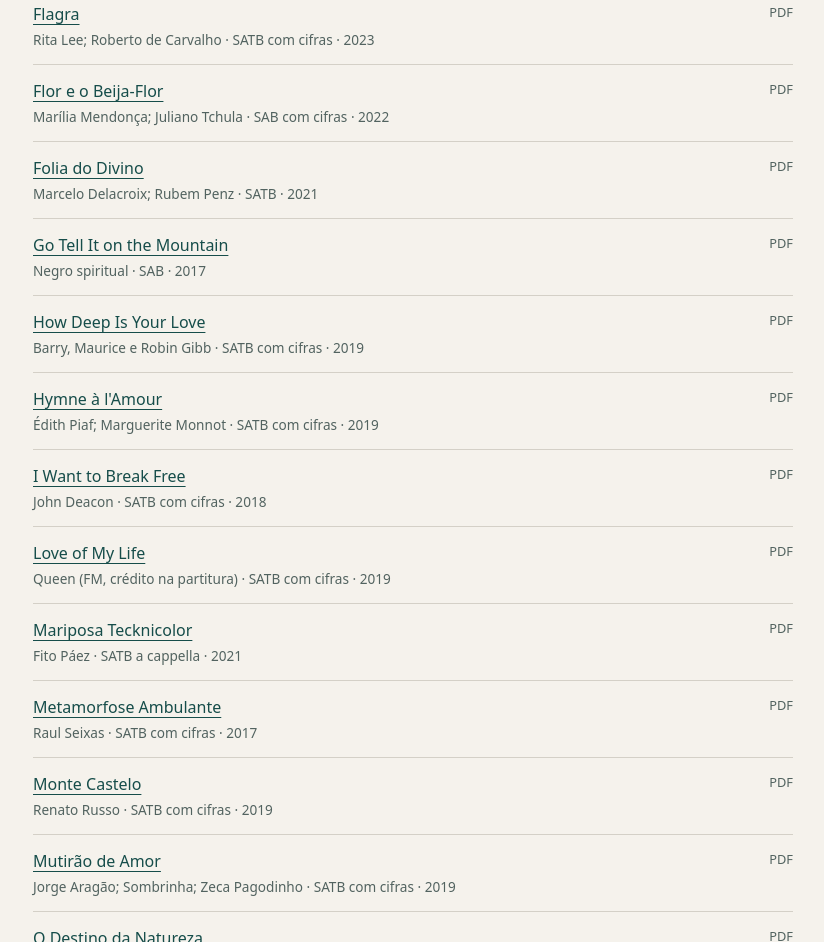
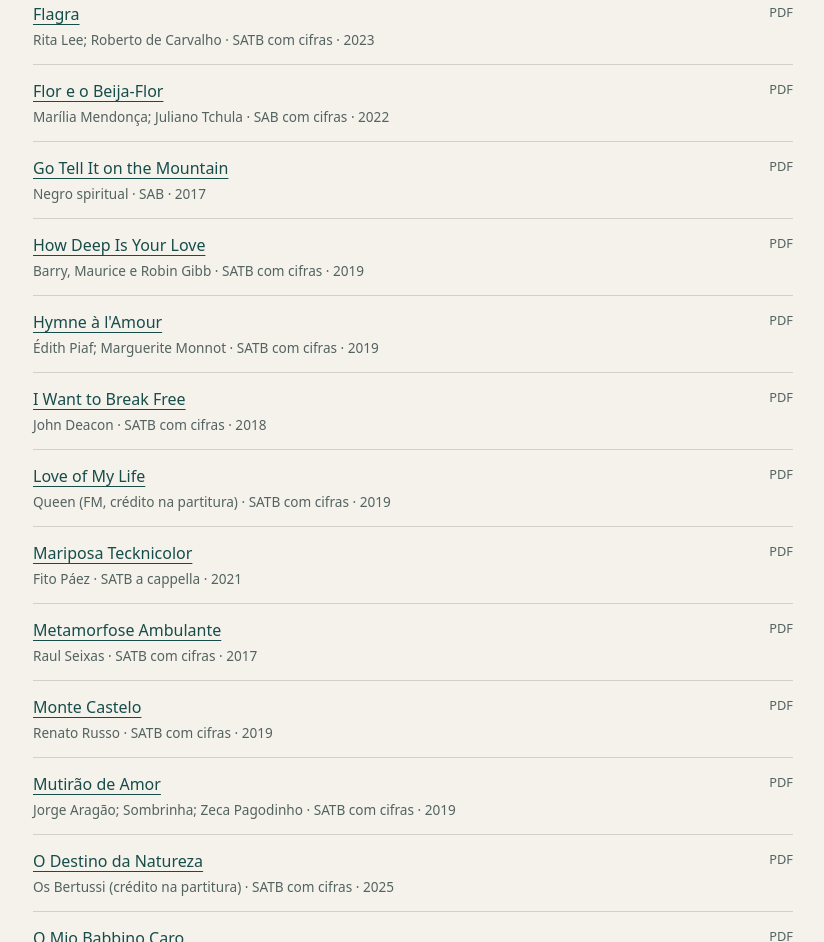
Before and after one commit to marcelorabellodossantos/marcelorabellodossantos.github.io, a plain HTML site: page arranjos/index.html in a window 1280 px wide. Shown: the part 2192-3134 px from the top of the page, without its empty margins (227-1051 px from the left). Drawn offline with Linux system fonts and the light colour scheme.

Commit message:
Retirar Folia do Divino do catálogo

```diff
--- a/arranjos/index.html
+++ b/arranjos/index.html
@@ -25,7 +25,6 @@
 <li><a href="../exagerado.pdf" download>Exagerado</a><span class="pdf">PDF</span><div class="meta">Cazuza; Leoni; Ezequiel Neves · SATB com cifras · 2019 (rev. 2023)</div></li>
 <li><a href="../flagra.pdf" download>Flagra</a><span class="pdf">PDF</span><div class="meta">Rita Lee; Roberto de Carvalho · SATB com cifras · 2023</div></li>
 <li><a href="../flor-e-o-beija-flor.pdf" download>Flor e o Beija-Flor</a><span class="pdf">PDF</span><div class="meta">Marília Mendonça; Juliano Tchula · SAB com cifras · 2022</div></li>
-<li><a href="../folia-do-divino.pdf" download>Folia do Divino</a><span class="pdf">PDF</span><div class="meta">Marcelo Delacroix; Rubem Penz · SATB · 2021</div></li>
 <li><a href="../go-tell-it-on-the-mountain.pdf" download>Go Tell It on the Mountain</a><span class="pdf">PDF</span><div class="meta">Negro spiritual · SAB · 2017</div></li>
 <li><a href="../how-deep-is-your-love.pdf" download>How Deep Is Your Love</a><span class="pdf">PDF</span><div class="meta">Barry, Maurice e Robin Gibb · SATB com cifras · 2019</div></li>
 <li><a href="../hymne-a-l-amour.pdf" download>Hymne à l&#x27;Amour</a><span class="pdf">PDF</span><div class="meta">Édith Piaf; Marguerite Monnot · SATB com cifras · 2019</div></li>
```
